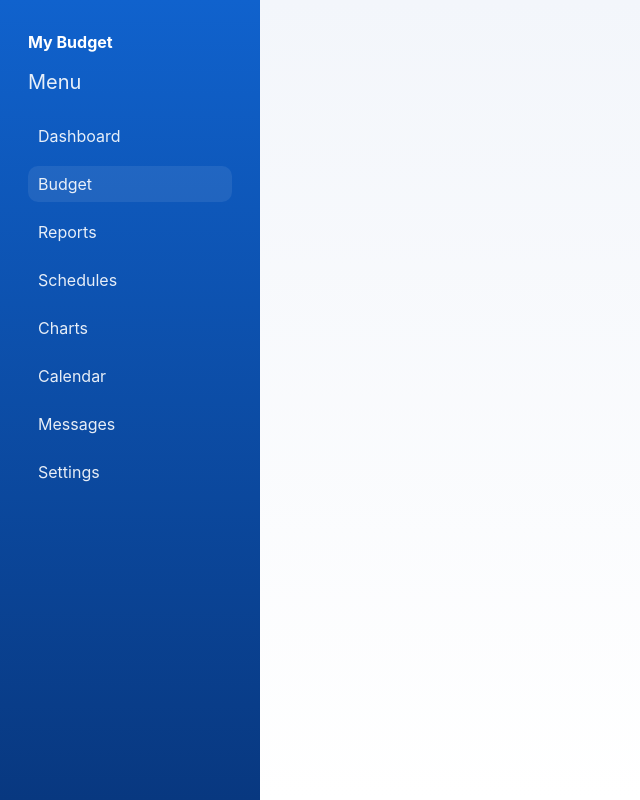
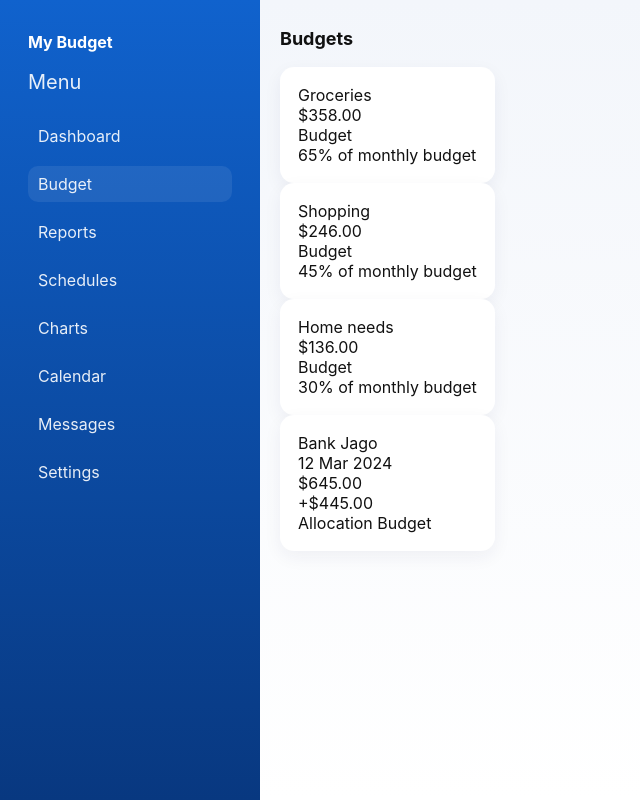
Before and after one commit to BenMack8413/ASDWRK2GRP2, a plain HTML site: page frontend/budget.html in a window 1280 px wide. Shown: the whole page, without its empty margins (0-640 px from the left). Drawn offline with Linux system fonts and the light colour scheme.

Commit message:
Update budget.html

```diff
--- a/frontend/budget.html
+++ b/frontend/budget.html
@@ -233,6 +233,61 @@ h3{
 
     <!-- Main starts here -->
     <main class="main">
+        <div style="display:flex; justify-content:space-between; align-items:center">
+            <h3>Budgets</h3>
+        </div>
+        <div class="budget-grid">
+            <div class="card budget-card">
+                <div class="budget-card-header">
+                    <div class="budget-card-title">Groceries</div>
+                    <i class="fas fa-shopping-basket" style="color: #4361ee;"></i>
+                </div>
+                <div class="budget-card-amount">$358.00</div>
+                <div class="budget-card-subtitle">Budget</div>
+                <div class="progress-bar">
+                    <div class="progress progress-groceries"></div>
+                </div>
+                <div class="budget-card-subtitle">65% of monthly budget</div>
+            </div>
+
+            <div class="card budget-card">
+                <div class="budget-card-header">
+                    <div class="budget-card-title">Shopping</div>
+                    <i class="fas fa-shopping-bag" style="color: #4895ef;"></i>
+                </div>
+                <div class="budget-card-amount">$246.00</div>
+                <div class="budget-card-subtitle">Budget</div>
+                <div class="progress-bar">
+                    <div class="progress progress-shopping"></div>
+                </div>
+                <div class="budget-card-subtitle">45% of monthly budget</div>
+            </div>
+
+            <div class="card budget-card">
+                <div class="budget-card-header">
+                    <div class="budget-card-title">Home needs</div>
+                    <i class="fas fa-home" style="color: #4cc9f0;"></i>
+                </div>
+                <div class="budget-card-amount">$136.00</div>
+                <div class="budget-card-subtitle">Budget</div>
+                <div class="progress-bar">
+                    <div class="progress progress-home"></div>
+                </div>
+                <div class="budget-card-subtitle">30% of monthly budget</div>
+            </div>
+
+            <div class="card savings-card">
+                <div class="savings-header">
+                    <div class="bank-name">Bank Jago</div>
+                    <div class="savings-date">12 Mar 2024</div>
+                </div>
+                <div class="savings-amount">$645.00</div>
+                <div class="savings-change">
+                    <div class="change-positive">+$445.00</div>
+                    <div>Allocation Budget</div>
+                </div>
+            </div>
+        </div>
 
 </body>
 </html>
```
